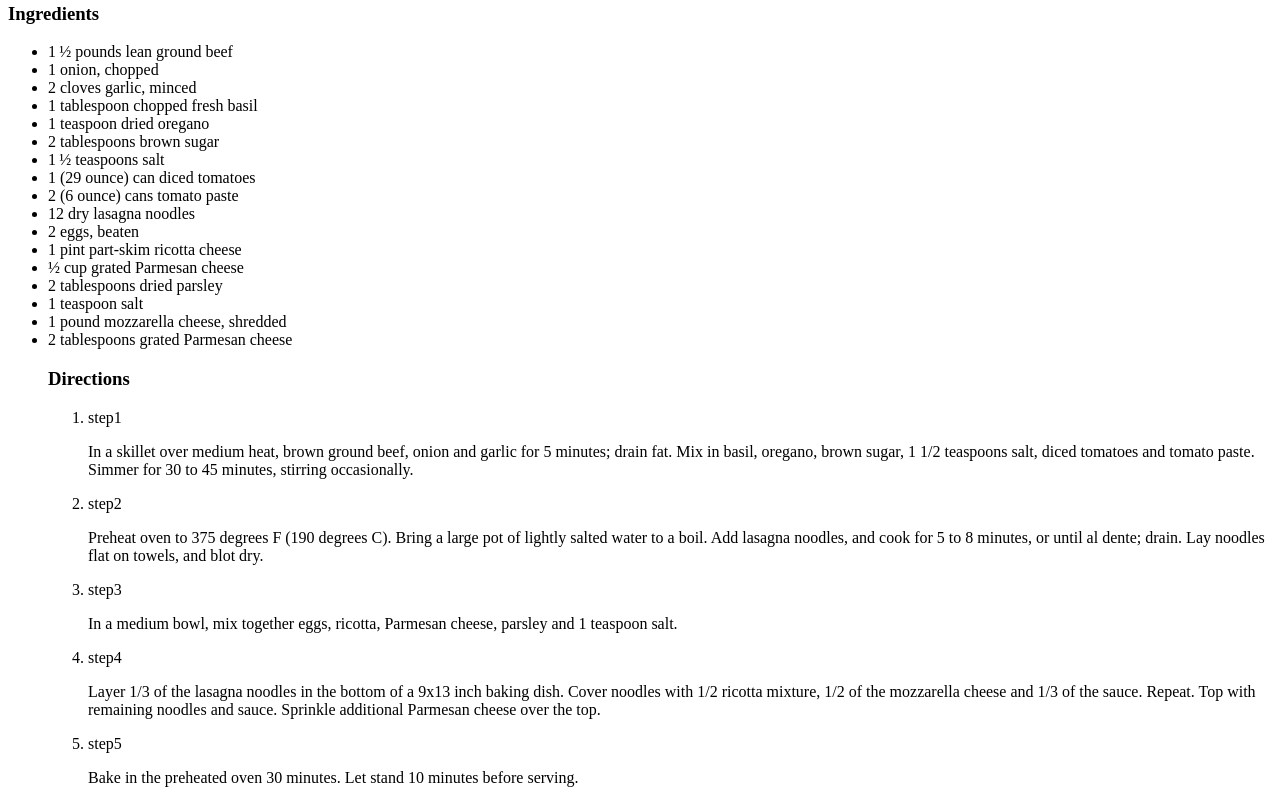
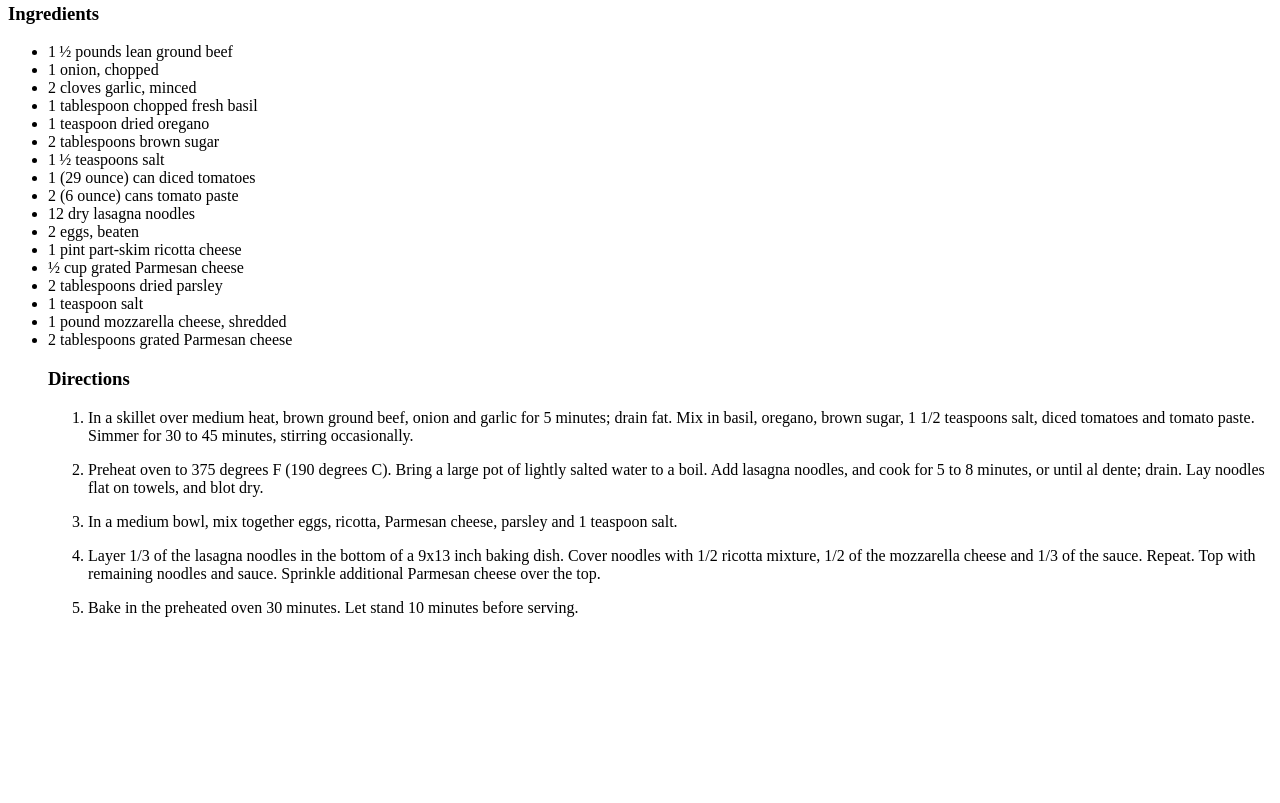
Before and after one commit to 0Aketo0/odin-recipes, a plain HTML site: page recipes/American-Lasagna.html in a window 1280 px wide. Shown: the part 400-1203 px from the top of the page. After the commit the page ends 1033 px from the top, so only its background shows below. Drawn offline with Linux system fonts and the light colour scheme.

Commit message:
any thing

```diff
--- a/recipes/American-Lasagna.html
+++ b/recipes/American-Lasagna.html
@@ -31,19 +31,26 @@
 
         <h3>Directions</h3>
         <ol>
-            <li>step1</li>
-               <p>In a skillet over medium heat, brown ground beef, onion and garlic for 5 minutes; drain fat. Mix in basil, oregano, brown sugar, 1 1/2 teaspoons salt,
-                   diced tomatoes and tomato paste. Simmer for 30 to 45 minutes, stirring occasionally.</p>
-            <li>step2</li>
-                <p>Preheat oven to 375 degrees F (190 degrees C). Bring a large pot of lightly salted water to a boil. Add lasagna noodles, and cook for 5 to 8 minutes, or until al dente; drain.
-                     Lay noodles flat on towels, and blot dry.</p>
-            <li>step3</li>
+            <li>
+
+                <p>In a skillet over medium heat, brown ground beef, onion and garlic for 5 minutes; drain fat. Mix in basil, oregano, brown sugar, 1 1/2 teaspoons salt, diced tomatoes and tomato paste. Simmer for 30 to 45 minutes, stirring occasionally.</p>
+            </li>
+            <li>
+
+                <p>Preheat oven to 375 degrees F (190 degrees C). Bring a large pot of lightly salted water to a boil. Add lasagna noodles, and cook for 5 to 8 minutes, or until al dente; drain. Lay noodles flat on towels, and blot dry.</p>
+            </li>
+            <li>
+
                 <p>In a medium bowl, mix together eggs, ricotta, Parmesan cheese, parsley and 1 teaspoon salt. </p>
-            <li>step4</li>
-                <p>Layer 1/3 of the lasagna noodles in the bottom of a 9x13 inch baking dish. Cover noodles with 1/2 ricotta mixture, 1/2 of the mozzarella cheese and 1/3 of the sauce. Repeat. Top with remaining noodles and sauce.
-                     Sprinkle additional Parmesan cheese over the top.</p>
-            <li>step5</li>
+            </li>
+            <li>
+                <p>Layer 1/3 of the lasagna noodles in the bottom of a 9x13 inch baking dish. Cover noodles with 1/2 ricotta mixture, 1/2 of the mozzarella cheese and 1/3 of the sauce. Repeat. Top with remaining noodles and sauce. Sprinkle additional Parmesan cheese over the top.</p>
+
+                </li>
+            <li>
+
                 <p>Bake in the preheated oven 30 minutes. Let stand 10 minutes before serving.</p>
+            </li>
         </ol>
 
 
```
Also changed, not shown: recipes/Brenda's-Lasagna.html (+16 -6 lines), recipes/Lisa's Lasagna.html (+8 -4 lines).
